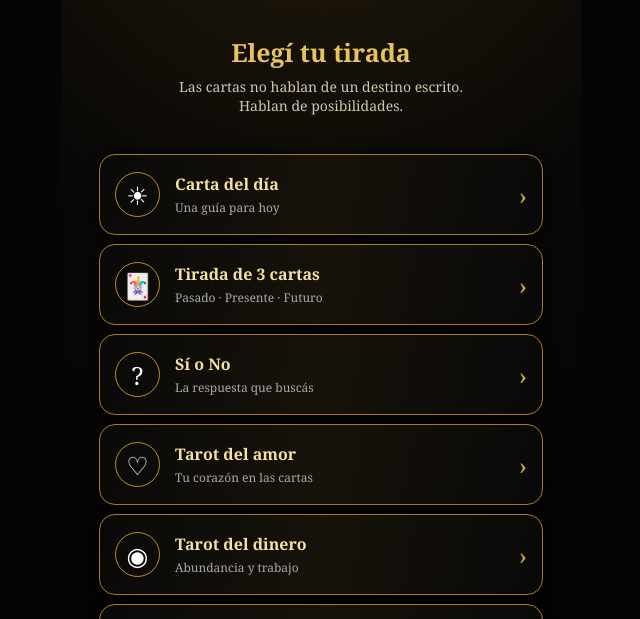
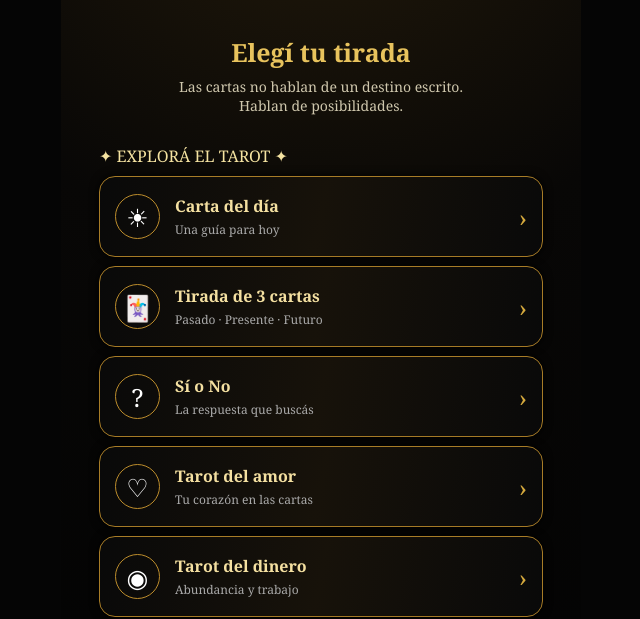
Before and after one commit to Tarotcele/Tarotcele, a plain HTML site: page index.html in a window 1280 px wide. Shown: the part 166-785 px from the top of the page, without its empty margins (319-959 px from the left). Drawn offline with Linux system fonts and the light colour scheme.

Commit message:
Update index.html

```diff
--- a/index.html
+++ b/index.html
@@ -269,7 +269,9 @@ Hablan de posibilidades.
 </p>
 
 <div class="menu">
-
+<div class="section-title">
+✦ EXPLORÁ EL TAROT ✦
+</div>
 <div class="option" onclick="showScreen('dia')">
 <div class="icon">☀</div>
 <div>
```
